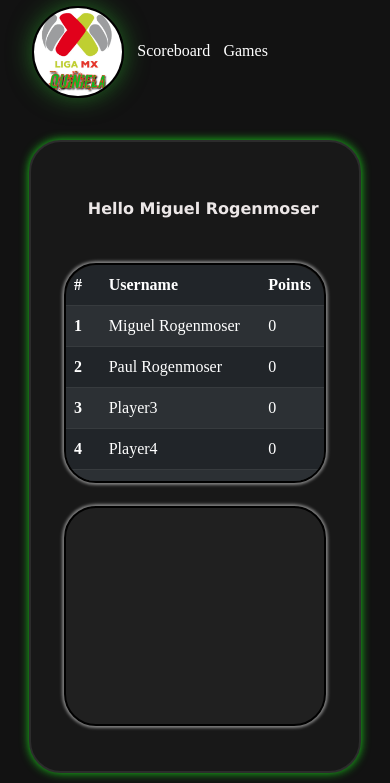
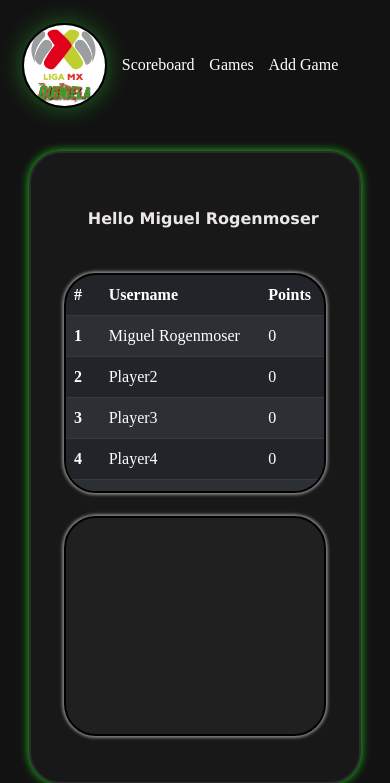
Before and after one commit to Miguelrogenmoser4562/summer, a Flask app: page / in a window 390 px wide. Shown: the top 783 px of the page. Run offline with Flask 3, Linux system fonts and the light colour scheme; a user stored in the database is signed in; data comes from the database, SQL or seed files in the repository; some libraries are stand-ins or nearby versions.

Commit message:
windows change/ CONTAINS MINOR CHANGES-- irrelevant

```diff
--- a/app.py
+++ b/app.py
@@ -15,13 +15,35 @@
     password = db.Column(db.String(), nullable=False)
     id = db.Column(db.Integer, primary_key=True)
     points = db.Column(db.Integer, default=0)
+    admin = db.Column(db.Integer, default=0)
 
     def __repr__(self):
         return '<User %r>' % self.username
 
+class Games(db.Model):
+    local = db.Column(db.String())
+    visitor = db.Column(db.String())
+    result = db.Column(db.String())
+    id = db.Column(db.Integer, primary_key=True)
+    round = db.Column(db.Integer)
+
+    def __repr__(self):
+        return '<Game %r>' % self.id
+
 @app.route("/start_data_1815")
 def start_data():
     db.create_all()
+    return redirect("/")
+
+@app.route("/first_admin")
+def first_admin():
+    if session.get("user_id") == None:
+        return redirect("/login")
+    if db.session.query(User).filter(User.admin == 1).count() > 0:
+        return "MORE THAN ONE ADMIN"
+    user = db.session.query(User).filter(User.id == session["user_id"]).all()
+    user[0].admin = 1
+    db.session.commit()
     return redirect("/")
 
 @app.route("/")
@@ -33,8 +55,8 @@
     # Scoreboard
     users = db.session.query(User.username, User.points).limit(10).all()
     users_needed = db.session.query(User).limit(10).count()
-
-    return render_template("home.html", users=users, count=users_needed, Username=Username)
+    admin = db.session.query(User).filter(User.id == session["user_id"]).all()[0].admin
+    return render_template("home.html", users=users, count=users_needed, Username=Username, admin=admin)
 
 
 @app.route("/login", methods=["GET", "POST"])
--- a/static/style.css
+++ b/static/style.css
@@ -60,7 +60,7 @@
   }
 li{
     border:none;
-    margin-right: 2.6%;
+    margin-right: 3%;
     display: inline;
 }
 a{
@@ -281,6 +281,13 @@
 }
 
 @media screen and (max-width: 560px){
+    .logo2{
+        margin-left: -10px;
+        width: 85px;
+    }
+    ul {
+        margin-top: 6%;
+      }
     #home{
         background-color: #181818;
         border-radius: 2rem;
--- a/templates/home.html
+++ b/templates/home.html
@@ -18,6 +18,11 @@
             <li>
                 <a href="#">Games</a>
             </li>
+            {% if admin == 1%}
+            <li>
+                <a href="#">Add Game</a>
+            </li>
+            {% endif %}
         </ul>
         <div id="home">
             <p style="margin-left:5%; margin-top: 6.5vh; font-family: Verdana, Geneva, Tahoma, sans-serif; font-weight: bold; color:rgb(236, 231, 231); text-align: center;">Hello <b>{{Username}}</b></p>
```
Also changed, not shown: data.db (deleted), instance/data.db, 3 other files.
